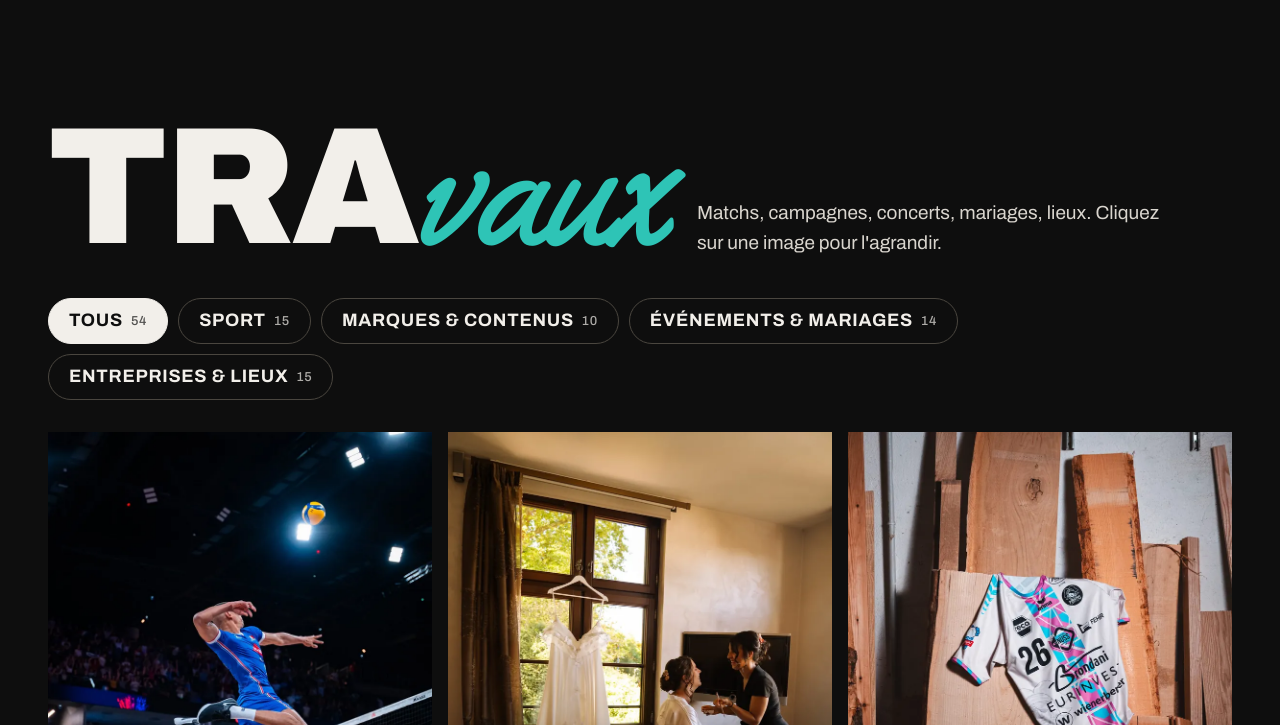
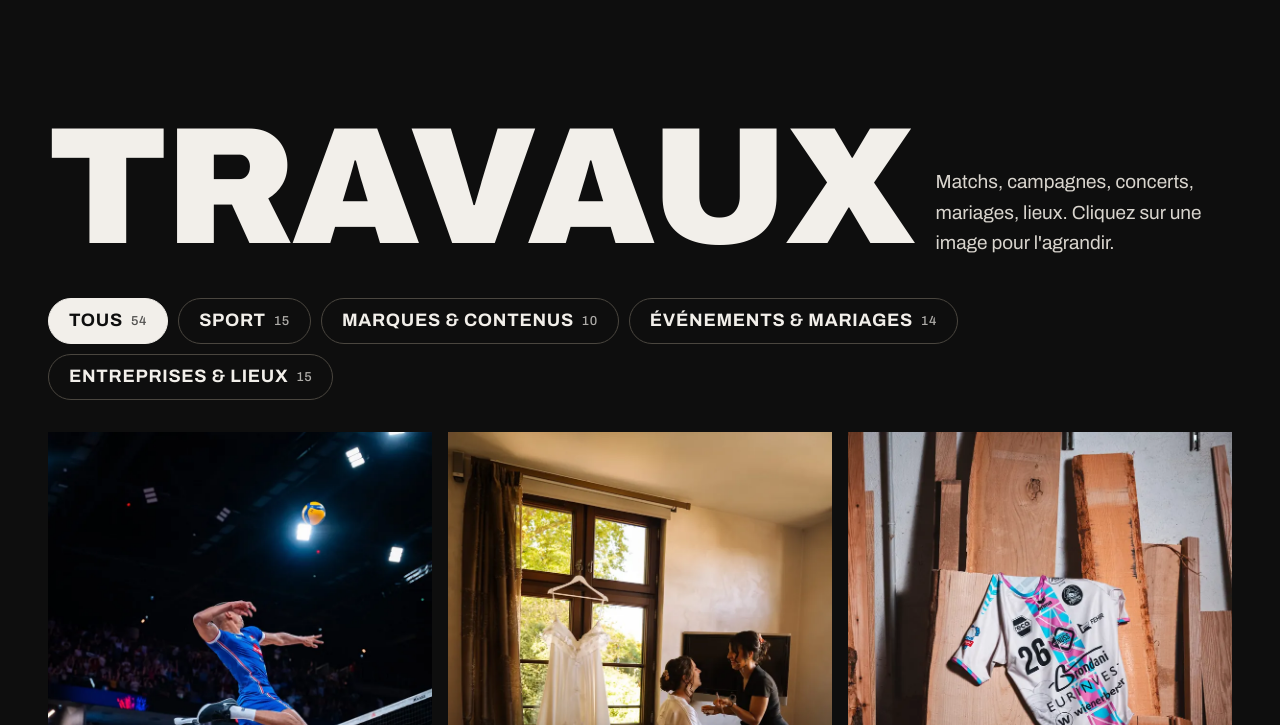
Before and after one commit to Justfocusbysg/justfocusbysg.github.io, a plain HTML site: page travaux.html in a window 1280 px wide. Shown: the part 75-800 px from the top of the page. Drawn offline with Linux system fonts and the light colour scheme.

Commit message:
Aperçu : titre TRAVAUX en un seul mot
Co-Authored-By: Claude Opus 5.5 <noreply@anthropic.com>

```diff
--- a/travaux.html
+++ b/travaux.html
@@ -65,7 +65,7 @@
   <div class="wrap">
     <div class="page-head__top">
       <h1 class="split" aria-label="Travaux">
-        <span class="line" aria-hidden="true"><span>Tra<span class="script">vaux</span></span></span>
+        <span class="line" aria-hidden="true"><span>Travaux</span></span>
       </h1>
       <p class="lede reveal" style="--d:.3s">Matchs, campagnes, concerts, mariages, lieux. Cliquez sur une image pour l'agrandir.</p>
     </div>
```
